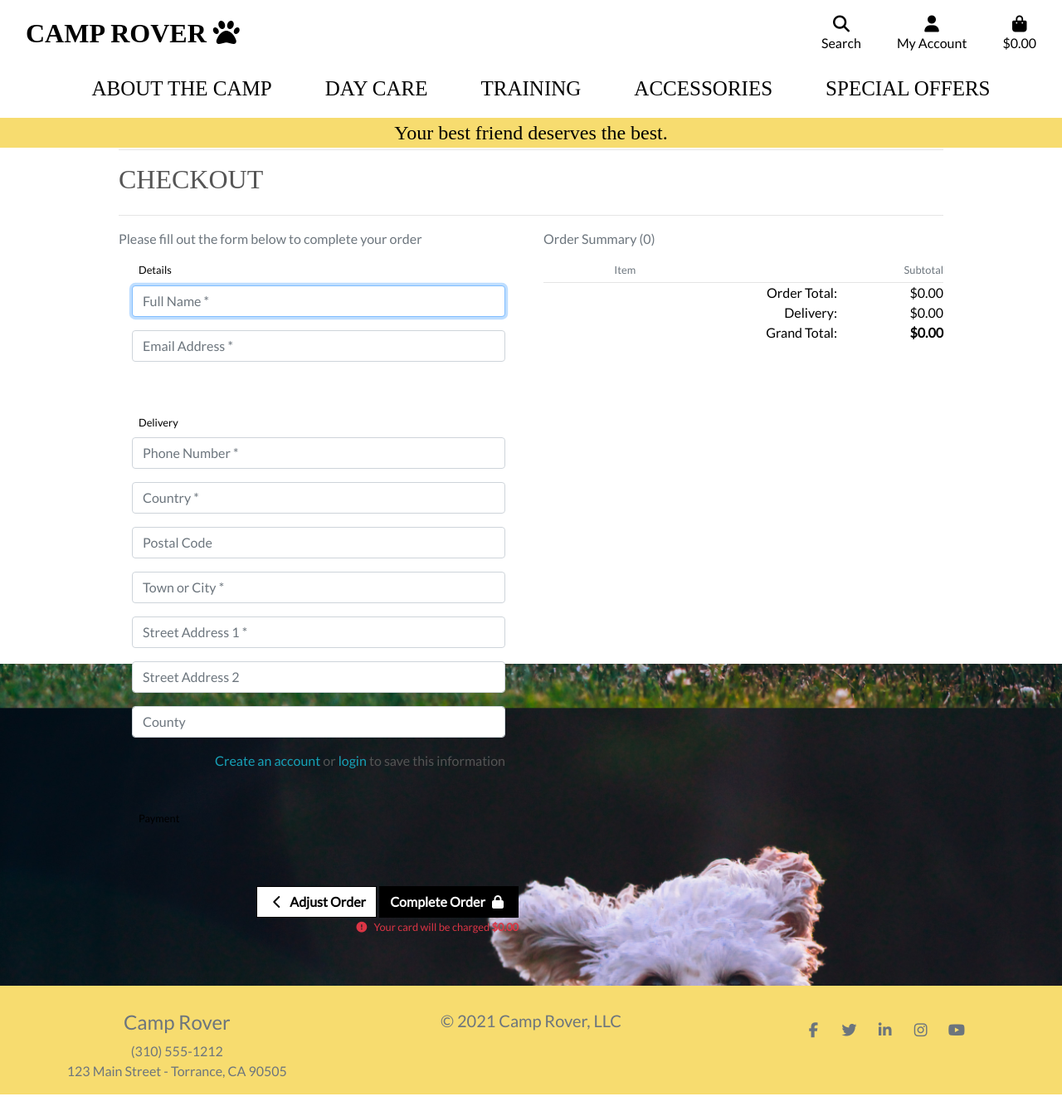
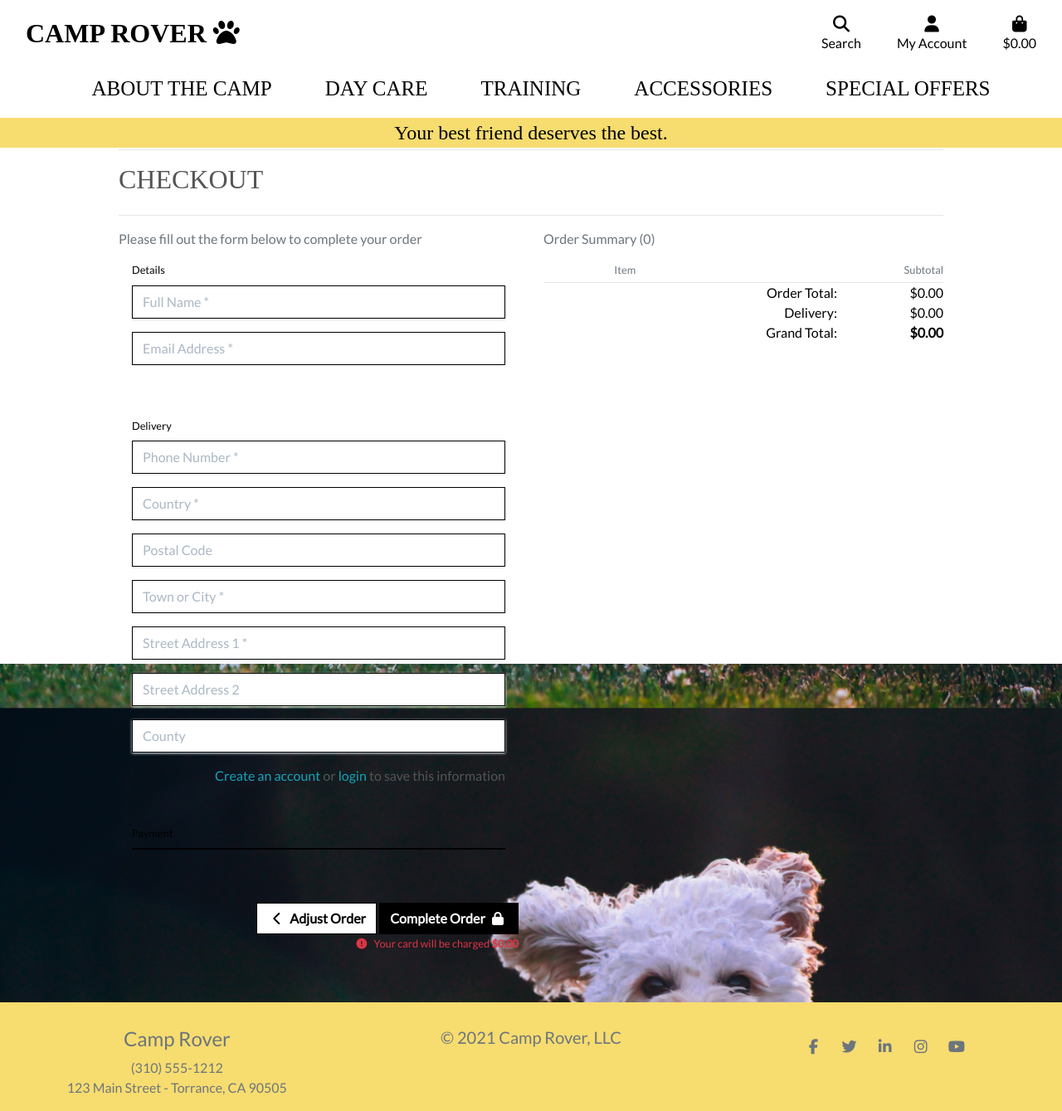
Before and after one commit to katyacano/milestone-project-4, a Django app: template checkout/templates/checkout/checkout.html in a window 1280 px wide. Shown: the whole page at 83% size. Run offline with Django 3.2, Linux system fonts and the light colour scheme; the template is opened without the code that fills it: values that come from a table or form of the project are taken from there, others are empty; some libraries are stand-ins or nearby versions; some web fonts are replaced.

Commit message:
Added stripe_elements.js

```diff
--- a/checkout/static/checkout/css/checkout.css
+++ b/checkout/static/checkout/css/checkout.css
@@ -0,0 +1,37 @@
+.StripeElement,
+.stripe-style-input {
+  box-sizing: border-box;
+  height: 40px;
+  padding: 10px 12px;
+  border: 1px solid transparent;
+  border-radius: 0px;
+  background-color: white;
+  box-shadow: 0 1px 3px 0 #e6ebf1;
+  -webkit-transition: box-shadow 150ms ease;
+  transition: box-shadow 150ms ease;
+}
+
+.StripeElement--focus,
+.stripe-style-input:focus,
+.stripe-style-input:active {
+  box-shadow: 0 1px 3px 0 #cfd7df;
+}
+
+.StripeElement--webkit-autofill {
+  background-color: #fefde5 !important;
+}
+
+.stripe-style-input::placeholder {
+    color: #aab7c4;
+}
+
+.fieldset-label {
+    position: relative;
+    right: .5rem;
+}
+
+#payment-form .form-control,
+#card-element {
+    color: #000;
+    border: 1px solid #000;
+}
--- /dev/null
+++ b/checkout/static/checkout/js/stripe_elements.js
@@ -0,0 +1,30 @@
+/*
+    Core logic/payment flow for this comes from here:
+    https://stripe.com/docs/payments/accept-a-payment
+
+
+    CSS from here:
+    https://stripe.com/docs/stripe-js
+*/
+
+var stripe_public_key = $('#id_stripe_public_key').text().slice(1, -1);
+var client_secret = $('#id_client_secret').text().slice(1, -1);
+var stripe = Stripe(stripe_public_key);
+var elements = stripe.elements();
+var style = {
+    base: {
+        color: '#000',
+        fontFamily: '"Helvetica Neue", Helvetica, sans-serif',
+        fontSmoothing: 'antialiased',
+        fontSize: '16px',
+        '::placeholder': {
+            color: '#aab7c4'
+        }
+    },
+    invalid: {
+        color: '#dc3545',
+        iconColor: '#dc3545'
+    }
+};
+var card = elements.create('card', {style: style});
+card.mount('#card-element');
--- a/checkout/templates/checkout/checkout.html
+++ b/checkout/templates/checkout/checkout.html
@@ -135,3 +135,10 @@
         </div>
     </div>
 {% endblock %}
+
+{% block postloadjs %}
+    {{ block.super }}
+    {{ stripe_public_key|json_script:"id_stripe_public_key" }}
+    {{ client_secret|json_script:"id_client_secret" }}
+    <script src="{% static 'checkout/js/stripe_elements.js' %}"></script>
+{% endblock %}
--- a/checkout/views.py
+++ b/checkout/views.py
@@ -14,6 +14,8 @@
     template = 'checkout/checkout.html'
     context = {
         'order_form': order_form,
+        'stripe_public_key': 'pk_test_51IYqdhEpWT5lVCee07jWADfuZb8R3GQIckw950KToYt1vv0nqOcjU1Bm6gSr6UmC5xyvnpffPYW6EHLqIMujYhT500IwPSEZwK',
+        'client_secret': 'test client secret',
     }
 
     return render(request, template, context)
```
